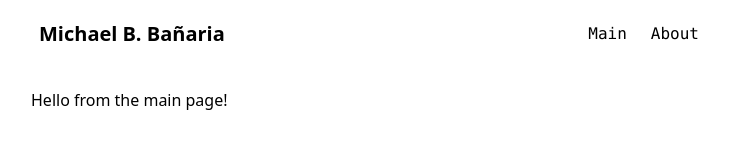
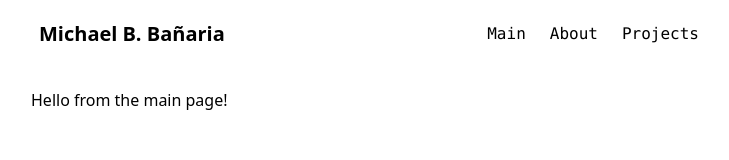
Before and after one commit to m1ch93l/portfolio-nuxtjs, a Nuxt app: page / in a window 1280 px wide. Shown: the top 160 px of the page, without its empty margins (273-1002 px from the left). Built offline with nearby package versions, Linux system fonts and the light colour scheme.

Commit message:
Use data fetch.

```diff
--- a/components/menu.vue
+++ b/components/menu.vue
@@ -6,6 +6,9 @@
             </li>
             <li>
                 <nuxt-link to="/about" class="link">About</nuxt-link>
+            </li>
+            <li>
+                <nuxt-link to="/project" class="link">Projects</nuxt-link>
             </li>
         </ul>
     </nav>
--- /dev/null
+++ b/components/project-list.vue
@@ -0,0 +1,12 @@
+<template>
+    <div>Projects</div>
+
+    <section v-if="pending">Loading...</section>
+    <section v-else-if="error">Something went wrong...</section>
+    <section v-else>Here we display the repos!</section>
+</template>
+
+<script setup>
+const request = 'https://api.github.com/users/piotr-jura-udemy/repos';
+const { error, pending, data } = await useFetch(request);
+</script>
```
